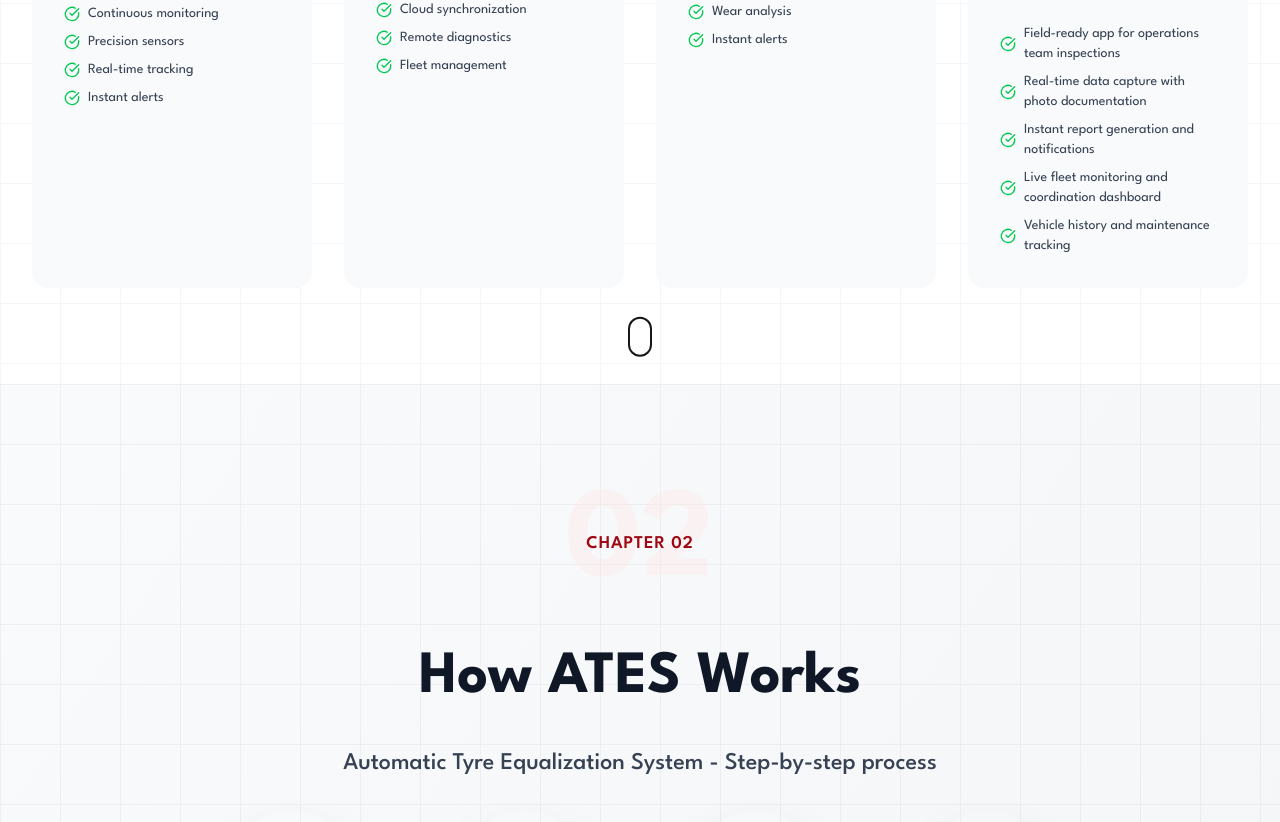
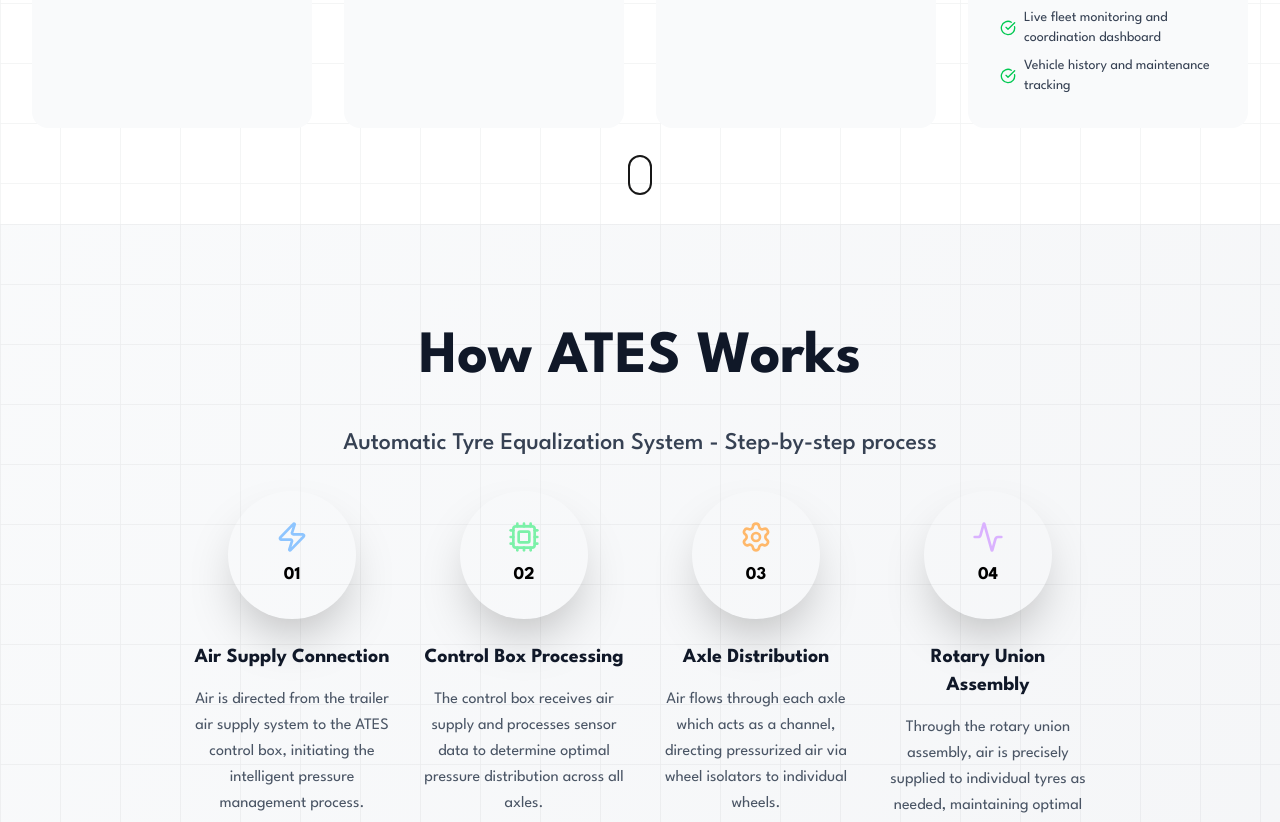
Before and after one commit to MalyajNailwal/Wick, a Next.js app: page /technology in a window 1280 px wide. Shown: the part 1228-2050 px from the top of the page. Built offline with nearby package versions, Linux system fonts and the light colour scheme.

Commit message:
Update technology page - remove chapter number props

```diff
--- a/src/app/technology/page.tsx
+++ b/src/app/technology/page.tsx
@@ -241,7 +241,7 @@
 
       {/* Technology Overview */}
       <StoryChapter
-        chapterNumber="01"
+        chapterNumber=""
         title="Core Technologies"
         subtitle="The building blocks of intelligent tire management"
         layout="full"
@@ -282,7 +282,7 @@
 
       {/* How It Works */}
       <StoryChapter
-        chapterNumber="02"
+        chapterNumber=""
         title="How ATES Works"
         subtitle="Automatic Tyre Equalization System - Step-by-step process"
         layout="center"
```
